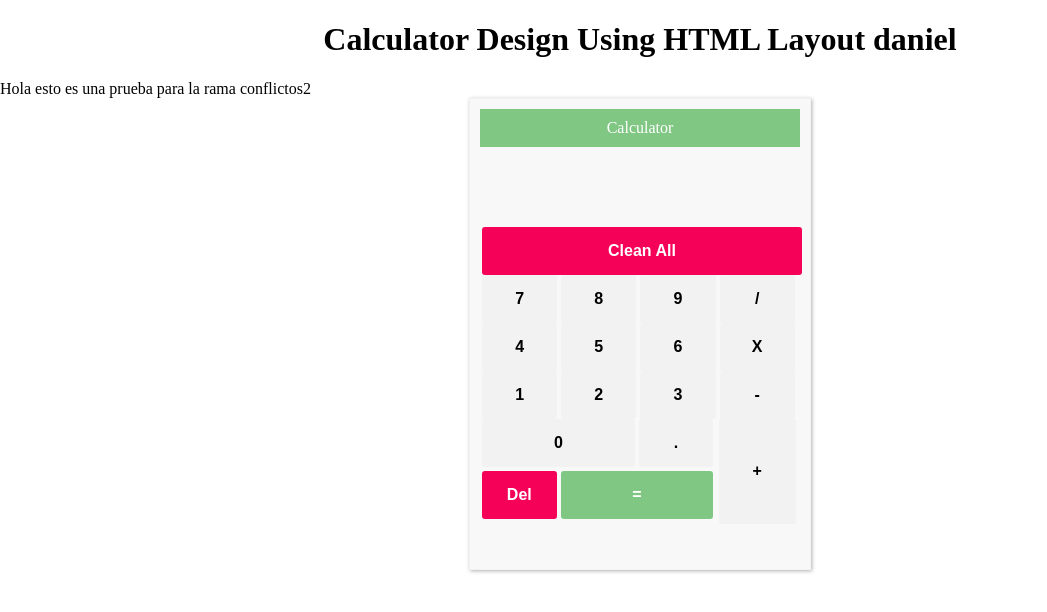
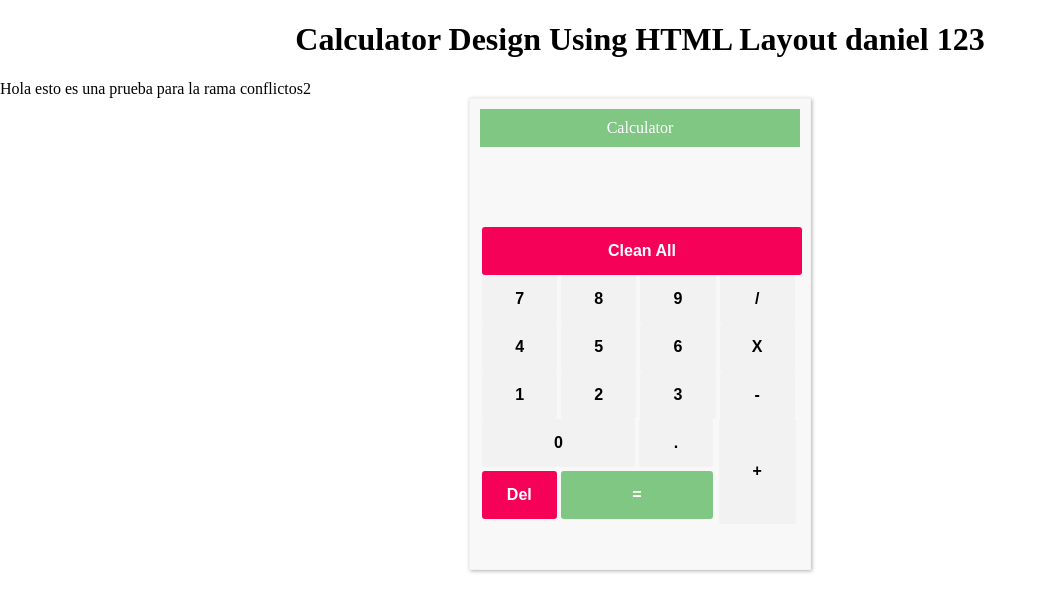
Before and after one commit to caraquista/templateGit, a plain HTML site: page index.html in a window 1280 px wide. Shown: the whole page, without its empty margins (0-1047 px from the left). Drawn offline with Linux system fonts and the light colour scheme.

Commit message:
Add otro conflicto

```diff
--- a/index.html
+++ b/index.html
@@ -8,7 +8,7 @@
         <script type="text/javascript" src="operations.js"></script>
     </header>
   <body>
-    <h1>Calculator Design Using HTML Layout daniel</h1>
+    <h1>Calculator Design Using HTML Layout daniel 123</h1>
     <!-- USUARIO 4 -->
     <div>Hola esto es una prueba para la rama conflictos2</div>
     <div class="container">
```
